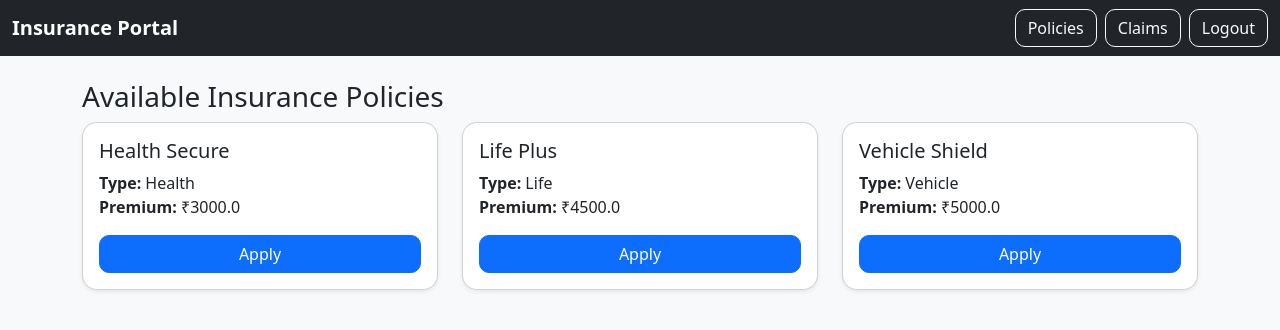
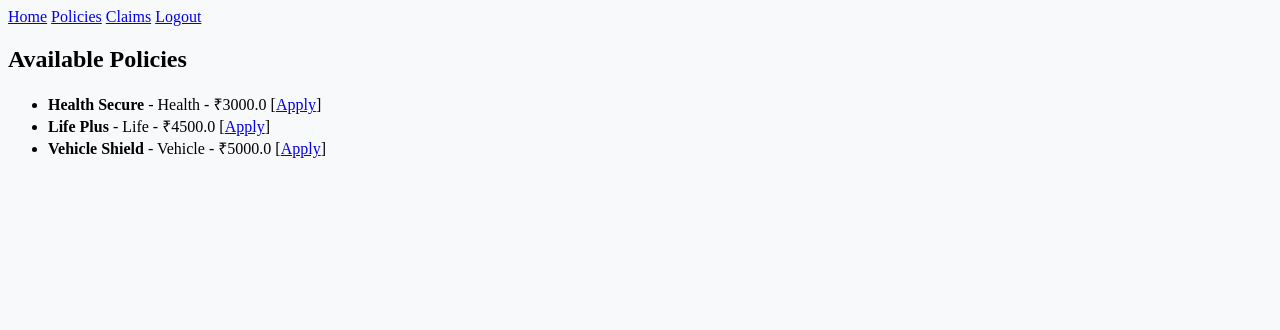
Before and after one commit to Harsha-Kyle/Digital-Insurance-Portal, a Flask app: page /policies in a window 1280 px wide. Shown: the top 330 px of the page. Run offline with Flask 3, Linux system fonts and the light colour scheme; the visitor is signed in with stand-in values (Sample User, id 1); data comes from the database, SQL or seed files in the repository.

Commit message:
Update policies.html

```diff
--- a/templates/policies.html
+++ b/templates/policies.html
@@ -1,18 +1,12 @@
-{% extends "layout.html" %}
+{% extends 'base.html' %}
 {% block content %}
-<h3>Available Insurance Policies</h3>
-<div class="row">
-  {% for policy in policies %}
-  <div class="col-md-4 mb-4">
-    <div class="card shadow-sm">
-      <div class="card-body">
-        <h5 class="card-title">{{ policy.name }}</h5>
-        <p class="card-text"><strong>Type:</strong> {{ policy.type }}<br>
-        <strong>Premium:</strong> ₹{{ policy.premium }}</p>
-        <a href="/apply/{{ policy.id }}" class="btn btn-primary w-100">Apply</a>
-      </div>
-    </div>
-  </div>
-  {% endfor %}
-</div>
+<h2>Available Policies</h2>
+<ul>
+    {% for policy in policies %}
+    <li>
+        <strong>{{ policy.name }}</strong> - {{ policy.type }} - ₹{{ policy.premium }}
+        [<a href="/apply/{{ policy.id }}">Apply</a>]
+    </li>
+    {% endfor %}
+</ul>
 {% endblock %}
```
